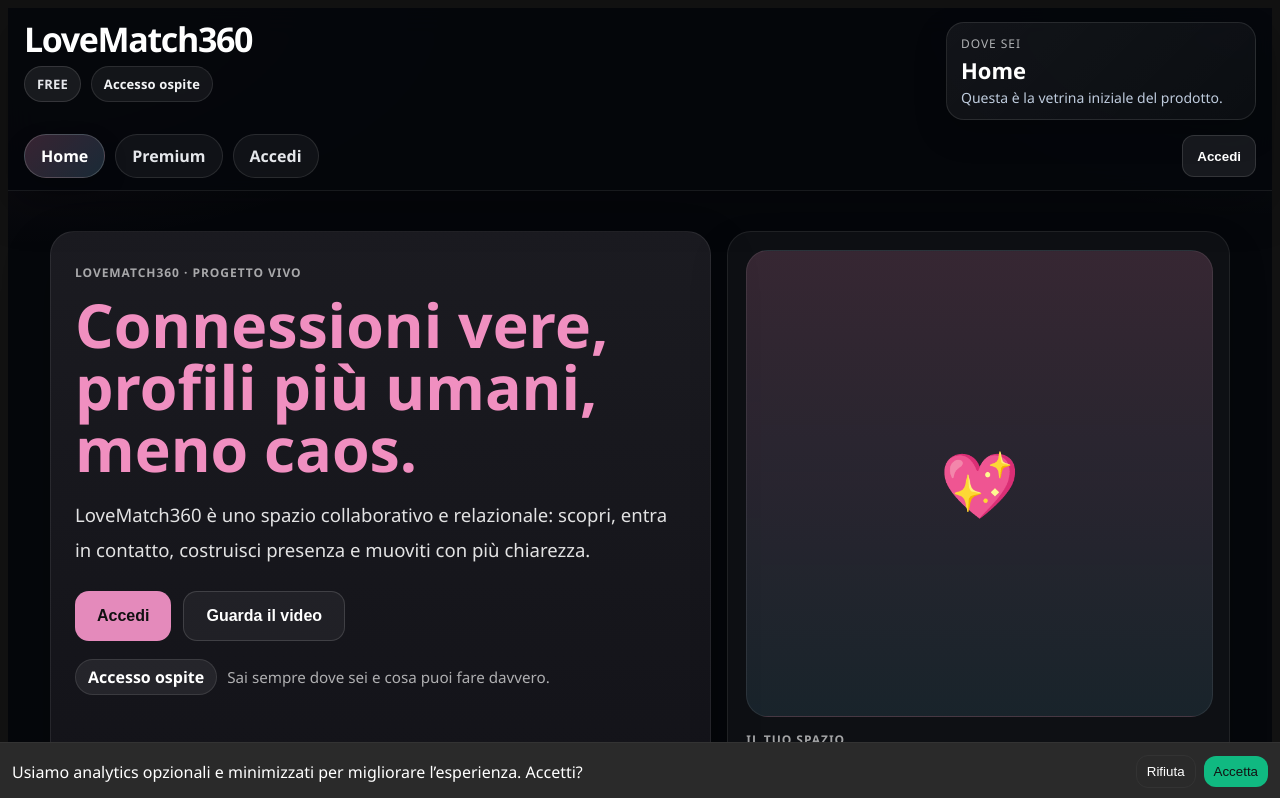
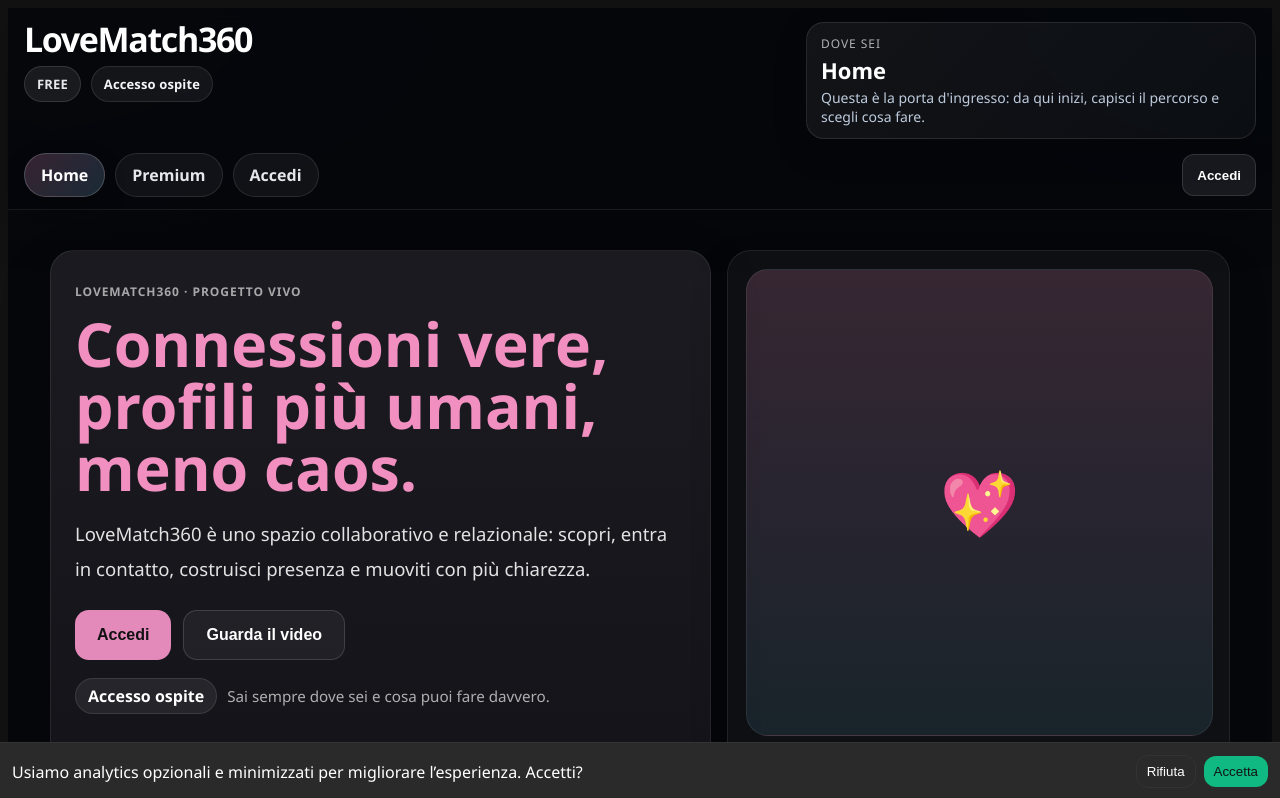
Before and after one commit to ciuval/lm360-admin-prod, a React (Vite) app: page /attiva-premium in a window 1280 px wide. Shown: the top 798 px of the page. Built offline with nearby package versions, Linux system fonts and the light colour scheme; no server answers.

Commit message:
Improve page context helper copy

```diff
--- a/src/AppShell.jsx
+++ b/src/AppShell.jsx
@@ -72,7 +72,7 @@ function getCurrentSection(pathname, isAuthed, tier) {
       label: "Home",
       helper: isAuthed
         ? "Questa è la tua base: da qui puoi orientarti e ripartire pulito."
-        : "Questa è la vetrina iniziale del prodotto.",
+        : "Questa è la porta d'ingresso: da qui inizi, capisci il percorso e scegli cosa fare.",
     };
   }
 
@@ -102,8 +102,8 @@ function getCurrentSection(pathname, isAuthed, tier) {
       label: "Premium",
       helper:
         tier === "premium" || tier === "super" || tier === "admin"
-          ? "Qui verifichi il valore del tuo livello attuale, senza attivazioni inutili."
-          : "Qui capisci se e quando ha senso sbloccare il livello premium.",
+          ? "Qui controlli il tuo accesso e usi il valore disponibile, senza passaggi inutili."
+          : "Qui scopri il valore Premium e decidi con calma se fa davvero per te.",
     };
   }
 
@@ -138,7 +138,7 @@ function getCurrentSection(pathname, isAuthed, tier) {
   if (pathname.startsWith("/checkout")) {
     return {
       label: "Checkout",
-      helper: "Qui si apre il passaggio tecnico di pagamento, solo se il flusso commerciale è attivo.",
+      helper: "Qui trovi il passaggio di pagamento solo quando il percorso Premium è davvero attivo.",
     };
   }
 
```
